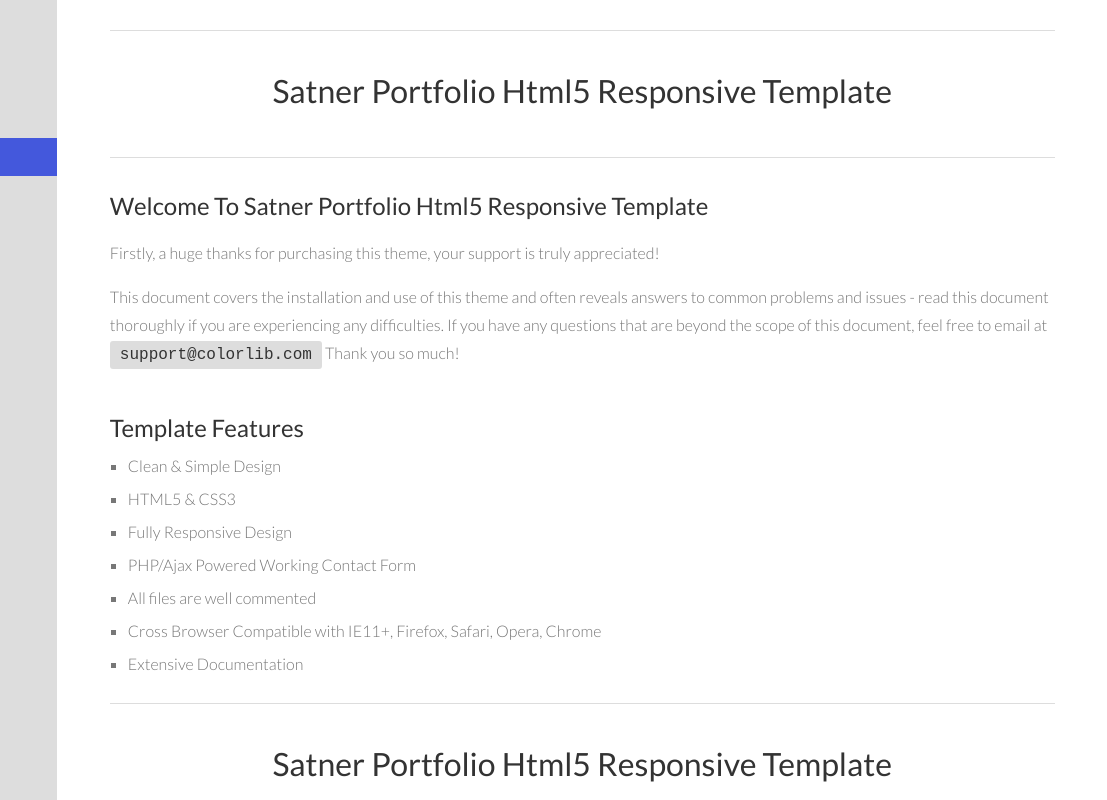
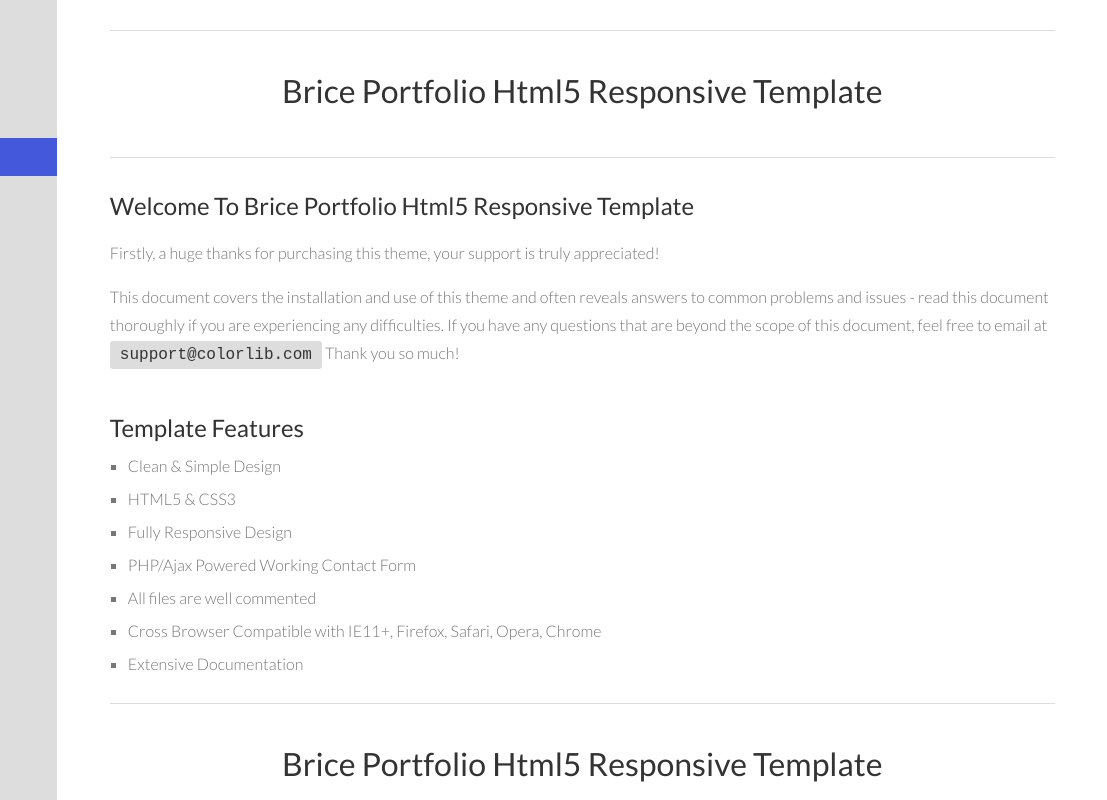
Before and after one commit to weblionking/HTML, a website with bundled scripts: page dist/Satner Portfolio -doc/index.html in a window 1280 px wide. Shown: the top 800 px of the page, 173-1280 px from the left. Built offline with nearby package versions, Linux system fonts and the light colour scheme; files whose address does not match are found by name.

Commit message:
change some thing

```diff
--- a/dist/Satner Portfolio -doc/index.html
+++ b/dist/Satner Portfolio -doc/index.html
@@ -8,7 +8,7 @@
 
 <head>
 	<meta charset="utf-8">
-	<title>Satner Portfolio</title>
+	<title>Brice Portfolio</title>
 	<meta name="description" content="">
 	<!-- Mobile Specific Meta -->
 	<meta name="viewport" content="width=device-width, initial-scale=1">
@@ -57,11 +57,11 @@
 		<div class="main-content">
 			<section id="welcome">
 				<div class="content-header">
-					<h1>Satner Portfolio Html5 Responsive Template</h1>
+					<h1>Brice Portfolio Html5 Responsive Template</h1>
 				</div>
 				<div class="welcome">
 
-					<h2 class="twenty">Welcome To Satner Portfolio Html5 Responsive Template</h2>
+					<h2 class="twenty">Welcome To Brice Portfolio Html5 Responsive Template</h2>
 					<p>Firstly, a huge thanks for purchasing this theme, your support is truly appreciated!</p>
 					<p>This document covers the installation and use of this theme and often reveals answers to common problems and
 						issues - read this document thoroughly if you are experiencing any difficulties. If you have any questions that
@@ -86,7 +86,7 @@
 
 			<section id="installation">
 				<div class="content-header">
-					<h1>Satner Portfolio Html5 Responsive Template</h1>
+					<h1>Brice Portfolio Html5 Responsive Template</h1>
 				</div>
 				<h2 class="title">Installing Template.</h2>
 
```
Also changed, not shown: dist/index.html (+1 -1 lines).
